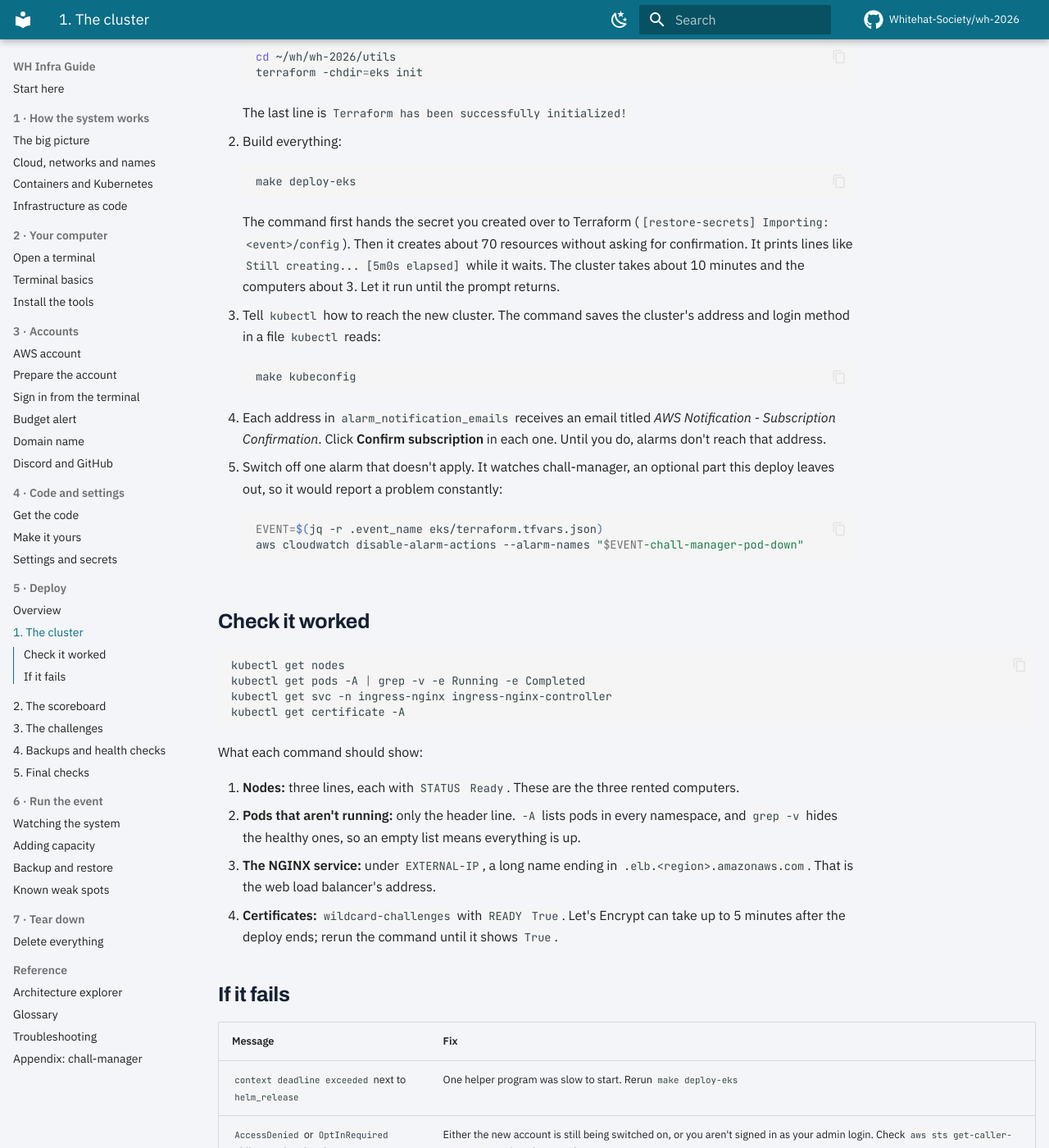
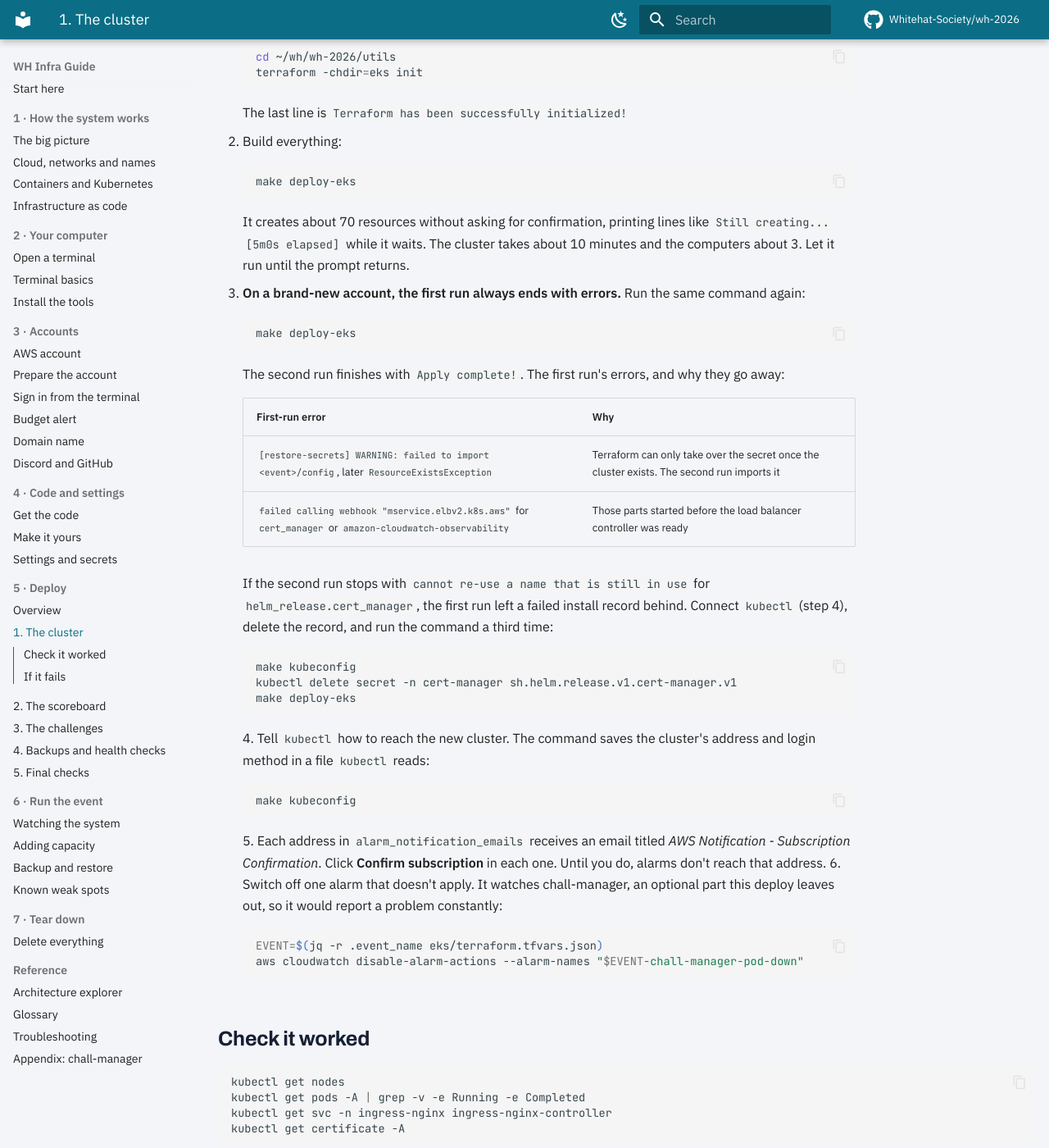
Before and after one commit to Whitehat-Society/wh-infra-guide, an MkDocs documentation site: the page built from docs/deploy/eks.md, in a window 1280 px wide and 1400 px high, scrolled down 333 px. Shown: the whole window at 82% size. Built offline with MkDocs 1.6.1 and Material for MkDocs 9.7.7, drawn with Linux system fonts in a browser that asks for light colours; comment, search, counter and statistics services are not loaded.

Commit message:
docs(eks): first deploy on a new account needs a second (and sometimes third) run
Co-Authored-By: Claude Opus 5.5 <noreply@anthropic.com>
Claude-Session: https://claude.ai/code/session_01PxvAoFp9w71bJ9YHe5zwaE

````diff
--- a/docs/deploy/eks.md
+++ b/docs/deploy/eks.md
@@ -14,13 +14,30 @@ This stage builds the foundation everything else runs on: the private network, t
     ```bash
     make deploy-eks
     ```
-    The command first hands the secret you created over to Terraform (`[restore-secrets] Importing: <event>/config`). Then it creates about 70 resources without asking for confirmation. It prints lines like `Still creating... [5m0s elapsed]` while it waits. The cluster takes about 10 minutes and the computers about 3. Let it run until the prompt returns.
-3. Tell `kubectl` how to reach the new cluster. The command saves the cluster's address and login method in a file `kubectl` reads:
+    It creates about 70 resources without asking for confirmation, printing lines like `Still creating... [5m0s elapsed]` while it waits. The cluster takes about 10 minutes and the computers about 3. Let it run until the prompt returns.
+3. **On a brand-new account, the first run always ends with errors.** Run the same command again:
+    ```bash
+    make deploy-eks
+    ```
+    The second run finishes with `Apply complete!`. The first run's errors, and why they go away:
+
+    | First-run error | Why |
+    |---|---|
+    | `[restore-secrets] WARNING: failed to import <event>/config`, later `ResourceExistsException` | Terraform can only take over the secret once the cluster exists. The second run imports it |
+    | `failed calling webhook "mservice.elbv2.k8s.aws"` for `cert_manager` or `amazon-cloudwatch-observability` | Those parts started before the load balancer controller was ready |
+
+    If the second run stops with `cannot re-use a name that is still in use` for `helm_release.cert_manager`, the first run left a failed install record behind. Connect `kubectl` (step 4), delete the record, and run the command a third time:
+    ```bash
+    make kubeconfig
+    kubectl delete secret -n cert-manager sh.helm.release.v1.cert-manager.v1
+    make deploy-eks
+    ```
+4. Tell `kubectl` how to reach the new cluster. The command saves the cluster's address and login method in a file `kubectl` reads:
     ```bash
     make kubeconfig
     ```
-4. Each address in `alarm_notification_emails` receives an email titled *AWS Notification - Subscription Confirmation*. Click **Confirm subscription** in each one. Until you do, alarms don't reach that address.
-5. Switch off one alarm that doesn't apply. It watches chall-manager, an optional part this deploy leaves out, so it would report a problem constantly:
+5. Each address in `alarm_notification_emails` receives an email titled *AWS Notification - Subscription Confirmation*. Click **Confirm subscription** in each one. Until you do, alarms don't reach that address.
+6. Switch off one alarm that doesn't apply. It watches chall-manager, an optional part this deploy leaves out, so it would report a problem constantly:
     ```bash
     EVENT=$(jq -r .event_name eks/terraform.tfvars.json)
     aws cloudwatch disable-alarm-actions --alarm-names "$EVENT-chall-manager-pod-down"
````
